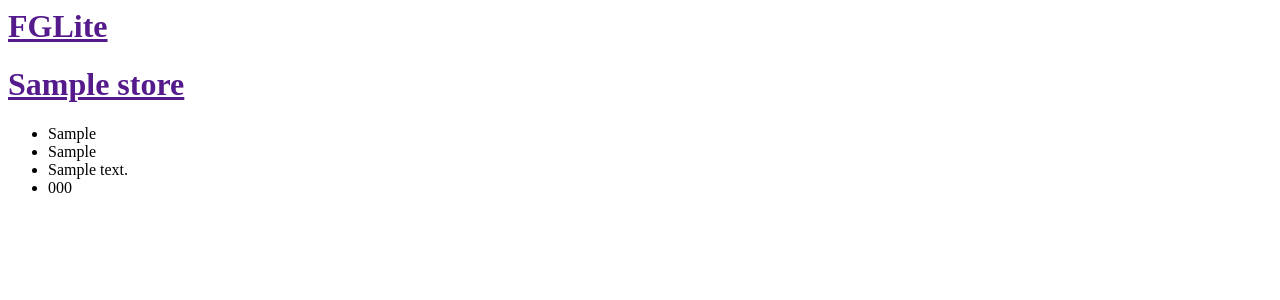
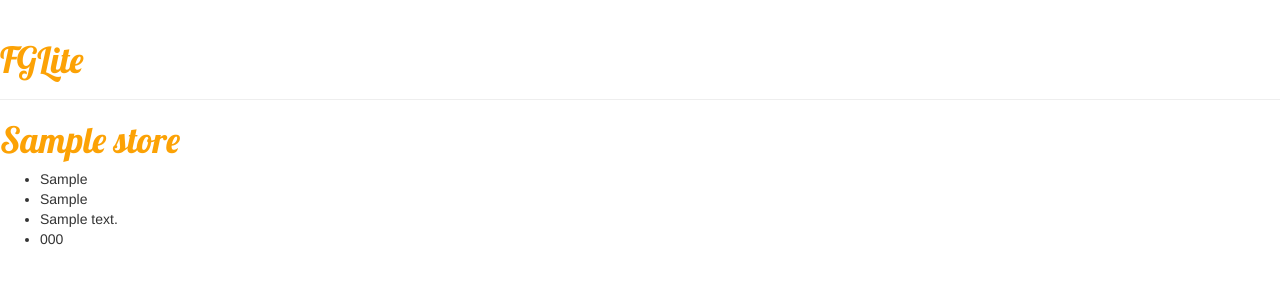
Before and after one commit to sasha-aktuganova/fglite, a Django app: page / in a window 1280 px wide. Shown: the top 300 px of the page. Run offline with Django 3.2, Linux system fonts and the light colour scheme; tables that the repository leaves empty hold one stand-in row (values such as "Sample post"); some libraries are stand-ins or nearby versions.

Commit message:
Add styling

```diff
--- /dev/null
+++ b/myapp/static/css/fglite.css
@@ -0,0 +1,4 @@
+h1 a {
+    color: #FCA205;
+    font-family: 'Lobster';
+}
--- a/myapp/templates/stores/store_list.html
+++ b/myapp/templates/stores/store_list.html
@@ -1,9 +1,14 @@
+{% load staticfiles %}
 <html>
     <head>
         <title>FGLite</title>
+        <link rel="stylesheet" href="//maxcdn.bootstrapcdn.com/bootstrap/3.2.0/css/bootstrap.min.css">
+        <link rel="stylesheet" href="//maxcdn.bootstrapcdn.com/bootstrap/3.2.0/css/bootstrap-theme.min.css">
+        <link href="//fonts.googleapis.com/css?family=Lobster&subset=latin,latin-ext" rel="stylesheet" type="text/css">
+        <link rel="stylesheet" href="{% static 'css/fglite.css' %}">
     </head>
     <body>
-        <div>
+        <div class="page-header">
             <h1><a href="">FGLite</a></h1>
         </div>
 
```
